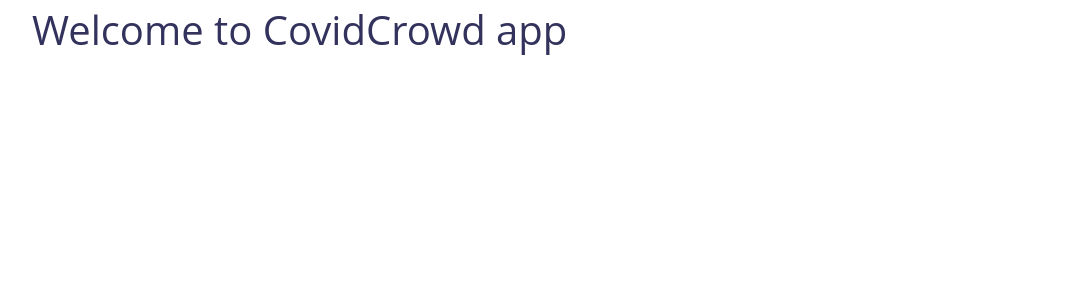
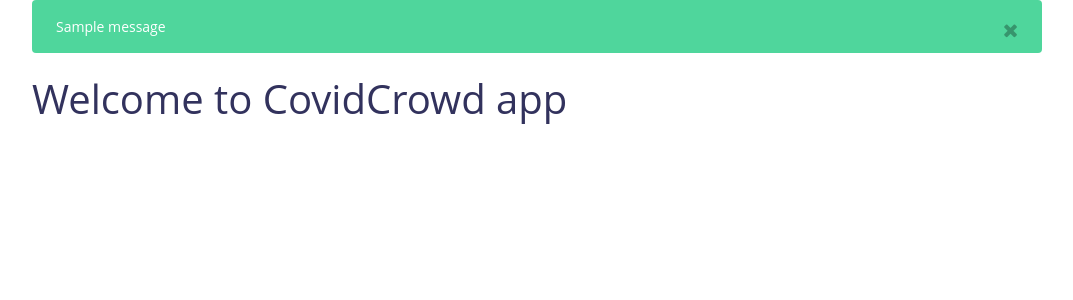
Before and after one commit to covid19india/CovidCrowd, a Django app: page / in a window 1280 px wide. Shown: the part 54-354 px from the top of the page, without its empty margins (103-1176 px from the left). Run offline with Django 3.2, Linux system fonts and the light colour scheme; tables that the repository leaves empty hold one stand-in row (values such as "Sample post"); one stand-in notice (Sample message) is shown; some libraries are stand-ins or nearby versions.

Commit message:
adds feedback messages after user actions

```diff
--- a/patients/models.py
+++ b/patients/models.py
@@ -56,7 +56,7 @@ class Report(models.Model):
         (VERIFIED, "Verified"),
         (DUPLICATE, "Duplicate"),
         (PATIENT_ADDED, "Patient Added"),
-        (INVALID, "Invalid")
+        (INVALID, "Invalid"),
     )
     onset_date = models.DateField()
     diagnosed_date = models.DateField()
@@ -71,7 +71,9 @@ class Report(models.Model):
     state = models.CharField(max_length=150, choices=STATES, null=True)
     duplicate_of = models.ForeignKey("self", on_delete=models.SET_NULL, null=True)
     reported_time = models.DateTimeField(auto_now_add=True)
-    report_state = models.CharField(max_length=1, choices=REPORT_STATE_CHOICES, default="R")
+    report_state = models.CharField(
+        max_length=1, choices=REPORT_STATE_CHOICES, default="R"
+    )
 
 
 class Patient(geomodels.Model):
--- a/patients/static/patients/css/app.css
+++ b/patients/static/patients/css/app.css
@@ -1,3 +1,7 @@
 .navbar {
     padding: 0 1rem;
 }
+
+.alert-error {
+    background-color: #e00b36;
+}
--- a/patients/templates/patients/_base.html
+++ b/patients/templates/patients/_base.html
@@ -49,6 +49,19 @@
   </nav>
   <main>
     <div class="container">
+      {% if messages %}
+        {% for message in messages %}
+          <div class="alert {% if message.tags %}alert-{{ message.tags }}{% endif %}">
+            <button type="button" aria-hidden="true" class="close" data-dismiss="alert" aria-label="Close">
+              <small>
+                <i class="fa fa-remove"></i>
+              </small>
+            </button>
+            {{ message }}
+          </div>
+        {% endfor %}
+      {% endif %}
+
       {% block content %}
       {% endblock %}
     </div>
--- a/patients/views.py
+++ b/patients/views.py
@@ -1,6 +1,7 @@
 from django.shortcuts import render, redirect, get_object_or_404
 from django.contrib.auth.decorators import login_required
 from django.contrib.auth import logout as auth_logout
+from django.contrib import messages
 
 from .forms import ReportForm, PatientForm
 from .models import Report, Patient
@@ -46,6 +47,7 @@ def logout(request):
 def review_report(request, report_id):
     report = get_object_or_404(Report, pk=report_id)
     request.session["reviewing_report"] = report_id
+    messages.error(request, "This is to test the message tags")
     return render(request, "patients/review_report.html", {"report": report})
 
 
@@ -61,14 +63,23 @@ def add_patient(request):
     if request.method == "POST":
         form = PatientForm(request.POST)
         if form.is_valid():
-            ## TODO add messages
             if "submit" in request.POST:
                 form.save()
                 report.report_state = report.PATIENT_ADDED
                 report.save()
+                messages.success(
+                    request,
+                    "A new patient has been added. Thank you for the contribution.",
+                )
             elif "mark_verified" in request.POST:
                 report.report_state = report.VERIFIED
                 report.save()
+                messages.info(
+                    request,
+                    "The report has been marked as verfied. "
+                    "One of the admins will review it shortly. Thank you for "
+                    "verifying the report.",
+                )
             del request.session["reviewing_report"]
             return redirect("patients:review")
     else:
@@ -79,6 +90,7 @@ def add_patient(request):
         {"patient": patient, "form": form, "report_id": report_id},
     )
 
+
 @login_required
 def mark_report_invalid(request):
     report_id = request.session.get("reviewing_report", None)
@@ -88,7 +100,9 @@ def mark_report_invalid(request):
     report = get_object_or_404(Report, pk=report_id)
     report.report_state = Report.INVALID
     report.save()
-    # TODO post a message
+    messages.success(
+        request, "The report has been marked as Invalid. Thank you for flagging it."
+    )
     del request.session["reviewing_report"]
 
     return render(request, "patients/review.html")
```
Also changed, not shown: patients/forms.py (+7 -1 lines), patients/migrations/0002_report_report_state.py.
